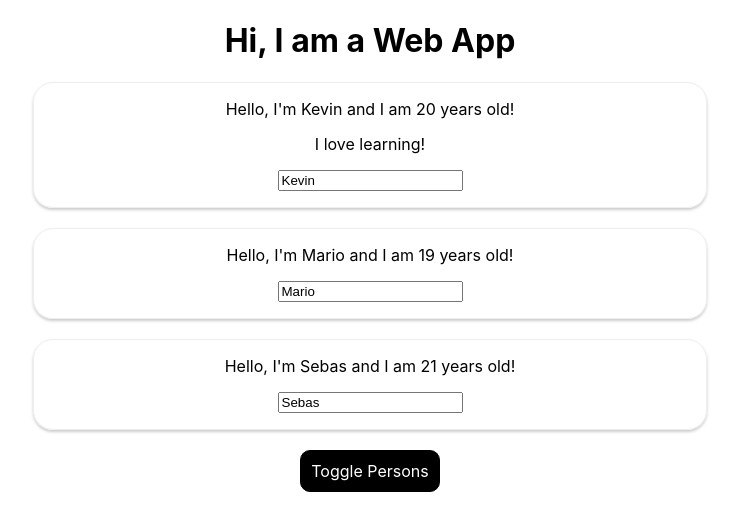
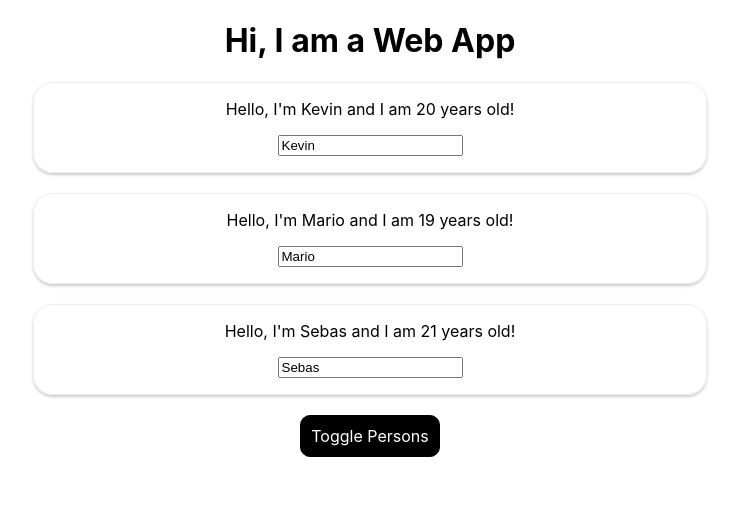
Before and after one commit to KevinTMtz/ReactApps, a React (Create React App) app in the folder Test App/: page / in a window 1280 px wide. Both pictures are taken after a click on the button "Toggle Persons". Shown: the top 530 px of the page, without its empty margins (270-1009 px from the left). Built offline with nearby package versions, Linux system fonts and the light colour scheme.

Commit message:
Tesp App: Render elements dynamically.

```diff
--- a/Test App/src/App.js
+++ b/Test App/src/App.js
@@ -1,41 +1,45 @@
 import React, { Component } from 'react';
 import './App.css';
-import Person from './Person/Person.js'
+import Person from './Person/Person.js';
 
 //Using class components
 class App extends Component {
   state = {
     persons: [
-      {name: 'Kevin', age: 20},
-      {name: 'Mario', age: 19},
-      {name: 'Sebas', age: 21}
+      { name: 'Kevin', age: 20 },
+      { name: 'Mario', age: 19 },
+      { name: 'Sebas', age: 21 },
     ],
     otherState: 'Some other value',
-    showPersons: false
-  }
+    showPersons: false,
+  };
 
   buttonNameHandler = (newName) => {
     console.log('Clicked');
     // This merges with state
-    this.setState({persons: [
-      {name: newName, age: 20},
-      {name: 'Mario', age: 19},
-      {name: 'Sebas', age: 21}
-    ]})
-  }
+    this.setState({
+      persons: [
+        { name: newName, age: 20 },
+        { name: 'Mario', age: 19 },
+        { name: 'Sebas', age: 21 },
+      ],
+    });
+  };
 
   textNameHandler = (event) => {
-    this.setState({persons: [
-      {name: 'Kevin', age: 20},
-      {name: 'Mario', age: 19},
-      {name: event.target.value, age: 21}
-    ]})
-  }
+    this.setState({
+      persons: [
+        { name: 'Kevin', age: 20 },
+        { name: 'Mario', age: 19 },
+        { name: event.target.value, age: 21 },
+      ],
+    });
+  };
 
   togglePersonsHandler = () => {
     const doesShow = this.state.showPersons;
-    this.setState({showPersons: !doesShow})
-  }
+    this.setState({ showPersons: !doesShow });
+  };
 
   render() {
     const style = {
@@ -45,7 +49,7 @@ class App extends Component {
       border: '1px solid black',
       borderRadius: '10px',
       padding: '10px',
-      cursor: 'pointer'
+      cursor: 'pointer',
     };
 
     let persons = null;
@@ -53,25 +57,20 @@ class App extends Component {
     if (this.state.showPersons) {
       persons = (
         <div>
-          <Person name={this.state.persons[0].name}
-                  age={this.state.persons[0].age}>I love learning!</Person>
-          <Person name={this.state.persons[1].name}
-                  age={this.state.persons[1].age}/>
-          <Person name={this.state.persons[2].name}
-                  age={this.state.persons[2].age}
-                  click={this.buttonNameHandler.bind(this, 'KevinTMtz')}
-                  changed={this.textNameHandler}/>
+          {this.state.persons.map((person) => {
+            return <Person name={person.name} age={person.age} />;
+          })}
         </div>
       );
     }
 
     return (
-      <div className="App">
+      <div className='App'>
         <h1>Hi, I am a Web App</h1>
         {persons}
-        <button onClick={this.togglePersonsHandler}
-                style={style}>
-          Toggle Persons</button>
+        <button onClick={this.togglePersonsHandler} style={style}>
+          Toggle Persons
+        </button>
       </div>
     );
   }
```
